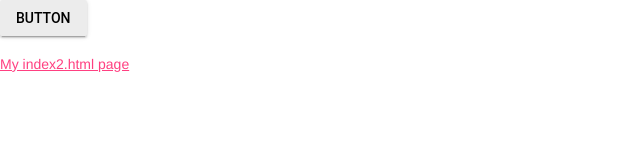
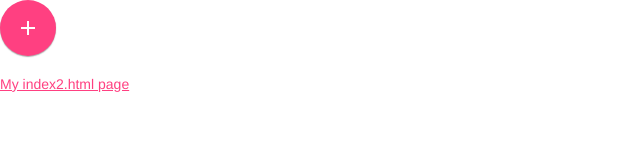
Before and after one commit to Brayden-Blank/ICS2O-Unit-1-05.HTML, a plain HTML site: page index.html in a window 1280 px wide. Shown: the whole page, without its empty margins (0-640 px from the left). Drawn offline with nearby package versions, Linux system fonts and the light colour scheme.

Commit message:
change button

```diff
--- a/index.html
+++ b/index.html
@@ -13,9 +13,9 @@
   </head>
   <body>
     <script defer src="https://code.getmdl.io/1.3.0/material.min.js"></script>
-      <!-- Raised button with ripple -->
-    <button class="mdl-button mdl-js-button mdl-button--raised mdl-js-ripple-effect">
-  Button
+    <!-- Colored FAB button with ripple -->
+    <button class="mdl-button mdl-js-button mdl-button--fab mdl-js-ripple-effect mdl-button--colored">
+    <i class="material-icons">add</i>
     </button>
         <p>
         <p>
```
